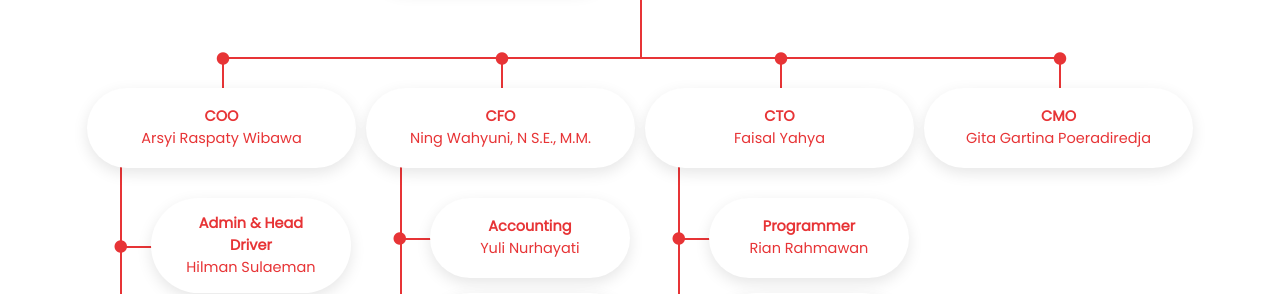
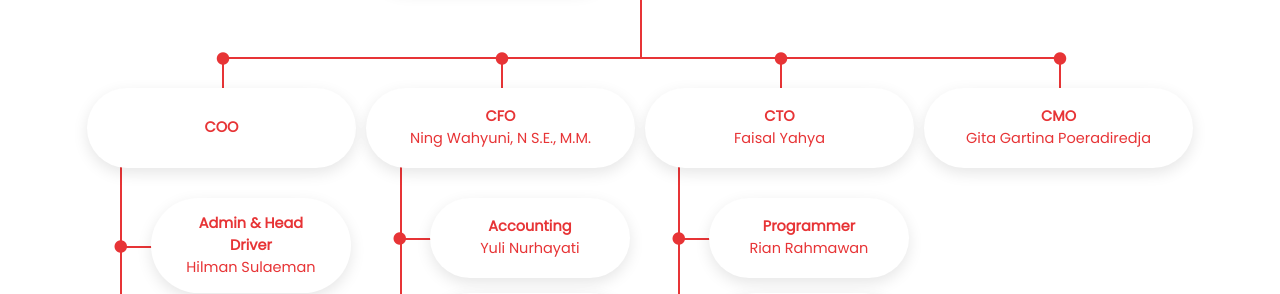
Before and after one commit to divit-roda/website-ri, a PHP site: page /?page=about_us in a window 1280 px wide. Shown: the part 3492-3786 px from the top of the page. Run offline with PHP 8.4, Linux system fonts and the light colour scheme; some libraries are stand-ins or nearby versions.

Commit message:
hapus nama COO

```diff
--- a/page/about/about_us.php
+++ b/page/about/about_us.php
@@ -213,7 +213,7 @@
                         <i class="ri-checkbox-blank-circle-fill dot-bagan"></i>
                         <div class="d-flex align-items-center justify-content-center flex-column">
                             <p class="tim-section-jabatan"><strong>COO</strong></p></b>
-                            <p class="tim-section-jabatan">Arsyi Raspaty Wibawa</p>
+                            <p class="tim-section-jabatan"></p>
                         </div>
                     </div>
                     <ol class="level-3-wrapper">
```
